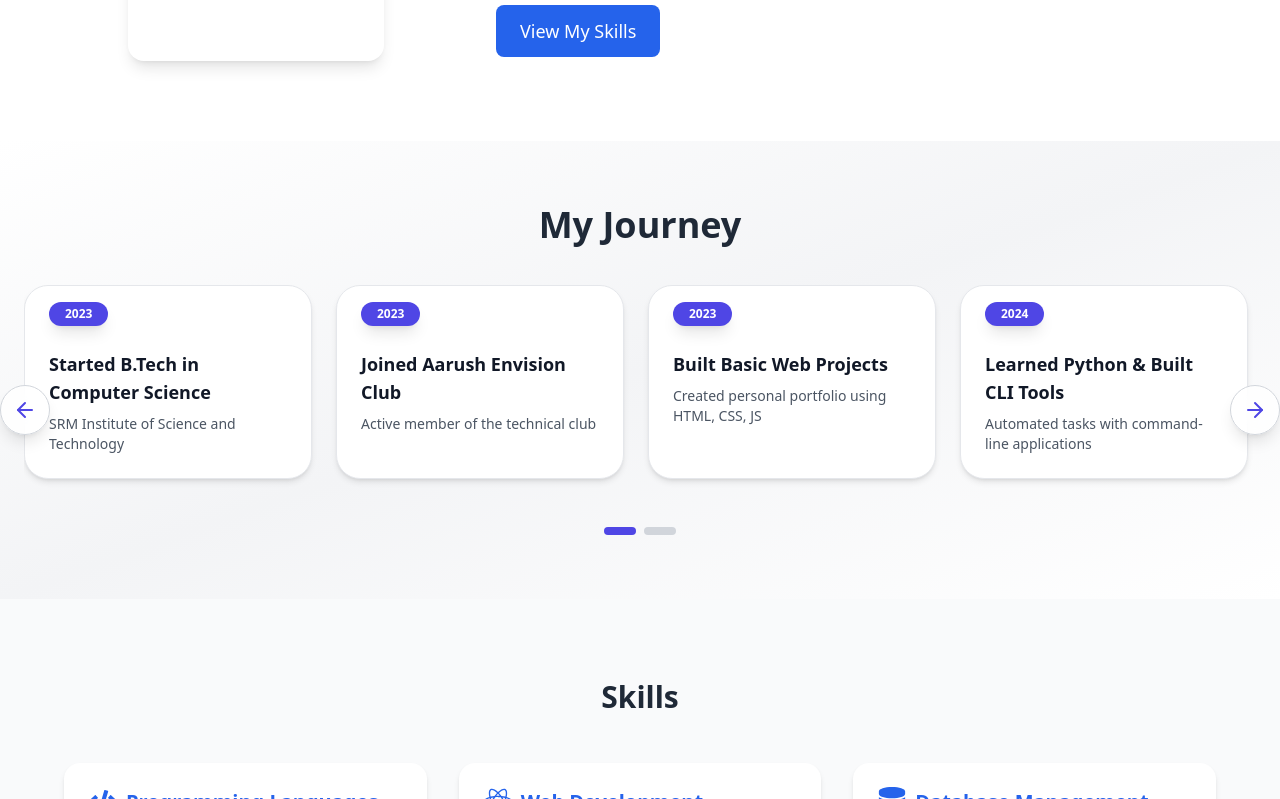
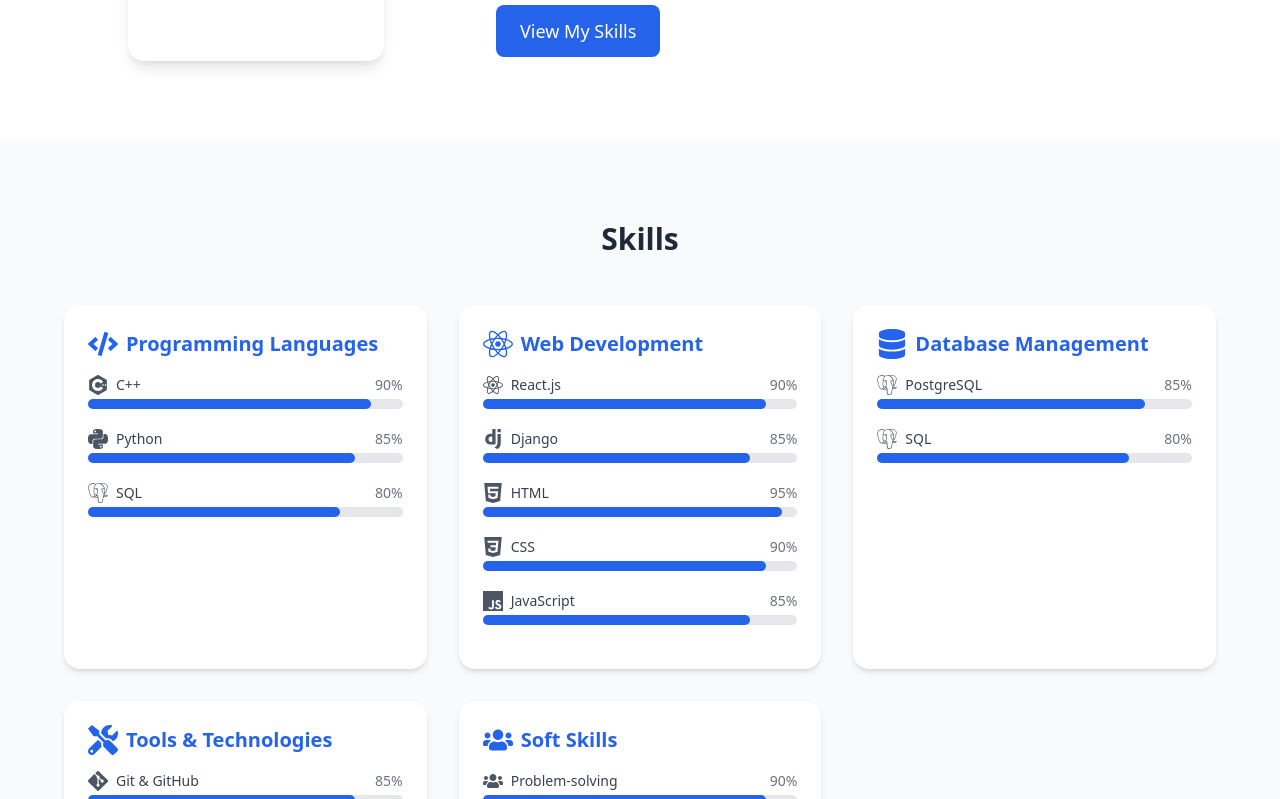
Before and after one commit to GouravSharma26/portfolio, a React (Vite) app: page / in a window 1280 px wide. Shown: the part 1075-1874 px from the top of the page. Built offline with nearby package versions, Linux system fonts and the light colour scheme.

Commit message:
Auto-commit

```diff
--- a/src/App.jsx
+++ b/src/App.jsx
@@ -7,7 +7,6 @@
 import Contact from "./components/Contact";
 import Footer from "./components/Footer";
 import ScrollToTop from "./components/ScrollToTop";
-import Timeline from './components/Timeline';
 
 
 function App() {
@@ -16,7 +15,6 @@
       <Navbar />
       <Hero />
       <About />
-      <Timeline />
       <Skills />
       <Projects />
       <Contact />
--- a/src/components/Timeline.jsx
+++ /dev/null
@@ -1,107 +0,0 @@
-import React, { useRef, useState, useEffect } from "react";
-import { motion } from "framer-motion";
-import { ArrowLeft, ArrowRight } from "lucide-react";
-
-const timelineData = [
-    { year: "2023", title: "Started B.Tech in Computer Science", description: "SRM Institute of Science and Technology" },
-    { year: "2023", title: "Joined Aarush Envision Club", description: "Active member of the technical club" },
-    { year: "2023", title: "Built Basic Web Projects", description: "Created personal portfolio using HTML, CSS, JS" },
-    { year: "2024", title: "Learned Python & Built CLI Tools", description: "Automated tasks with command-line applications" },
-    { year: "2024", title: "Completed Django Full-Stack Course", description: "Full-stack apps with Django, React & PostgreSQL" },
-    { year: "2025", title: "Interned as Software Developer", description: "Backend APIs with Django & PostgreSQL" },
-    { year: "2025", title: "Learning DevOps & Cloud", description: "Docker, AWS, CI/CD pipelines" },
-  ];
-
-const Timeline = () => {
-  const scrollRef = useRef(null);
-  const [scrollIndex, setScrollIndex] = useState(0);
-  const cardsPerView = 4;
-
-  const scrollLeft = () => {
-    scrollRef.current.scrollBy({ left: -320, behavior: "smooth" });
-  };
-
-  const scrollRight = () => {
-    scrollRef.current.scrollBy({ left: 320, behavior: "smooth" });
-  };
-
-  useEffect(() => {
-    const handleScroll = () => {
-      const scrollX = scrollRef.current.scrollLeft;
-      const currentIndex = Math.round(scrollX / 320);
-      setScrollIndex(currentIndex);
-    };
-
-    const scrollContainer = scrollRef.current;
-    scrollContainer.addEventListener("scroll", handleScroll);
-
-    return () => scrollContainer.removeEventListener("scroll", handleScroll);
-  }, []);
-
-  return (
-    <div className="w-full bg-gradient-to-br from-white via-gray-100 to-white py-16">
-      <h2 className="text-4xl font-extrabold text-center text-gray-800 mb-10">
-        My Journey
-      </h2>
-
-      <div className="relative max-w-7xl mx-auto px-6">
-        {/* Scrollable Cards */}
-        <div
-          ref={scrollRef}
-          className="flex space-x-6 overflow-x-auto no-scrollbar scroll-smooth snap-x snap-mandatory pb-4"
-        >
-          {timelineData.map((item, index) => (
-            <motion.div
-              key={index}
-              initial={{ opacity: 0, y: 30 }}
-              whileInView={{ opacity: 1, y: 0 }}
-              transition={{ duration: 0.4, delay: index * 0.1 }}
-              viewport={{ once: true }}
-              className="flex-shrink-0 w-72 snap-start p-6 pt-10 bg-white rounded-3xl shadow-md hover:shadow-2xl transition-all duration-300 border border-gray-200 relative"
-            >
-              <div className="absolute top-4 left-6 bg-indigo-600 text-white px-4 py-1 rounded-full text-xs font-semibold shadow-lg">
-                {item.year}
-              </div>
-              <h3 className="text-lg font-bold text-gray-900 mt-6">
-                {item.title}
-              </h3>
-              <p className="text-gray-600 mt-2 text-sm">{item.description}</p>
-            </motion.div>
-          ))}
-        </div>
-
-        {/* Left Arrow */}
-        <button
-          onClick={scrollLeft}
-          className="absolute left-0 top-1/2 transform -translate-y-1/2 bg-white/80 backdrop-blur-md border border-gray-300 shadow-lg p-3 rounded-full hover:bg-indigo-50 transition-all z-10"
-        >
-          <ArrowLeft className="text-indigo-600" />
-        </button>
-
-        {/* Right Arrow */}
-        <button
-          onClick={scrollRight}
-          className="absolute right-0 top-1/2 transform -translate-y-1/2 bg-white/80 backdrop-blur-md border border-gray-300 shadow-lg p-3 rounded-full hover:bg-indigo-50 transition-all z-10"
-        >
-          <ArrowRight className="text-indigo-600" />
-        </button>
-
-        {/* Progress Indicator Dots */}
-        <div className="flex justify-center mt-8 space-x-2">
-          {Array.from({
-            length: Math.ceil(timelineData.length / cardsPerView),
-          }).map((_, idx) => (
-            <div
-              key={idx}
-              className={`h-2 w-8 rounded-full transition-all duration-300 ${
-                scrollIndex === idx ? "bg-indigo-600" : "bg-gray-300"
-              }`}
-            />
-          ))}
-        </div>
-      </div>
-    </div>
-  );
-};
-
-export default Timeline;
```
